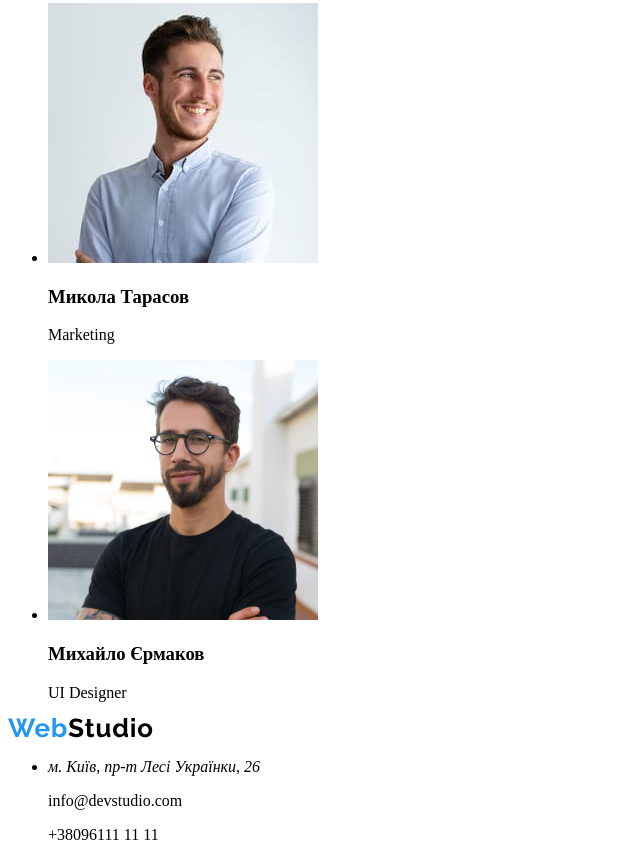
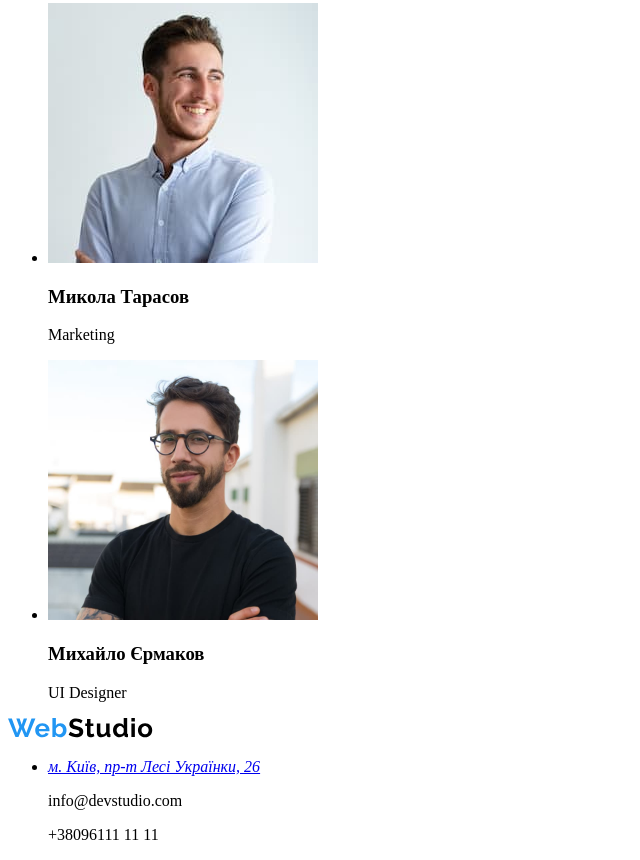
Before and after one commit to PavelSteel12445/Paveltutorial, a plain HTML site: page index.html in a window 1280 px wide. Shown: the part 2366-3226 px from the top of the page, without its empty margins (0-640 px from the left). Drawn offline with Linux system fonts and the light colour scheme.

Commit message:
Прописал к адресу ссылку на гугл мап

```diff
--- a/index.html
+++ b/index.html
@@ -129,7 +129,11 @@
       /></a>
       <ul>
         <li>
-          <address>м. Київ, пр-т Лесі Українки, 26</address>
+          <address>
+            <a href="https://goo.gl/maps/jyR7wXBARbgmtuSR7"
+              >м. Київ, пр-т Лесі Українки, 26</a
+            >
+          </address>
           <p>info@devstudio.com</p>
           <p>+38096111 11 11</p>
         </li>
```
